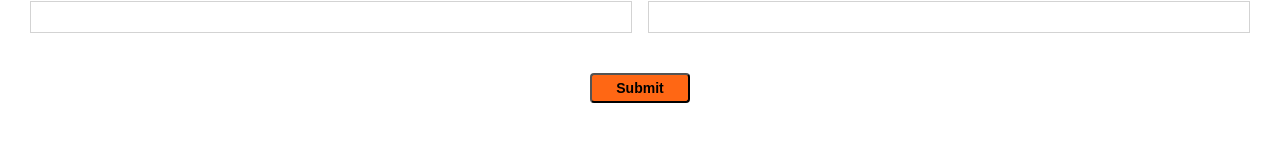
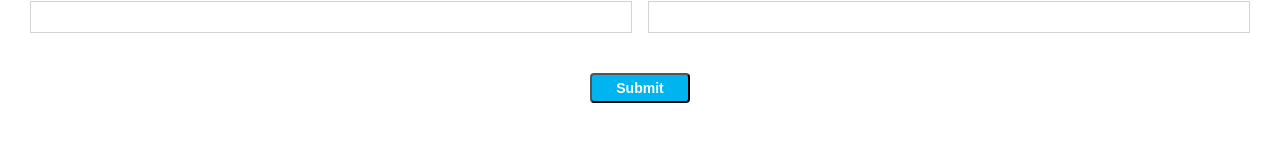
Before and after one commit to sarahb831/StepWave, a React (Create React App) app: page /contact-info in a window 1280 px wide. Shown: the part 534-676 px from the top of the page. Built offline with nearby package versions, Linux system fonts and the light colour scheme.

Commit message:
update form button

```diff
--- a/src/App.css
+++ b/src/App.css
@@ -246,7 +246,8 @@ a.nav__link, div.nav__link, a.nav-submenu__link, i.fas {
   height: 30px;
   margin-top: 40px;
   font-weight: bold;
-  background-color: var(--background2);
+  background-color: var(--background3);
+  color: var(--mainWhite);
   font-size: 14px;
   border-radius: 4px;
 }
--- a/src/components/manufacturers/ContactInfo.js
+++ b/src/components/manufacturers/ContactInfo.js
@@ -134,10 +134,12 @@ const ContactInfo = (props) => {
                         />
                     </div>
                 </div>
-                <input
+                <button
                     className="form-submit"
                     type="submit"
-                />
+                >
+                    Submit
+                </button>
             </form>
 
 
```
